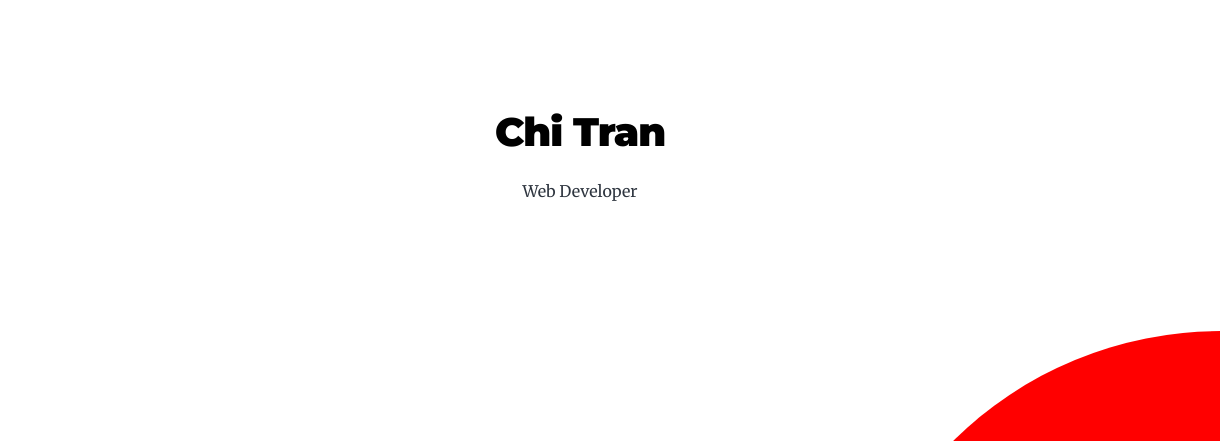
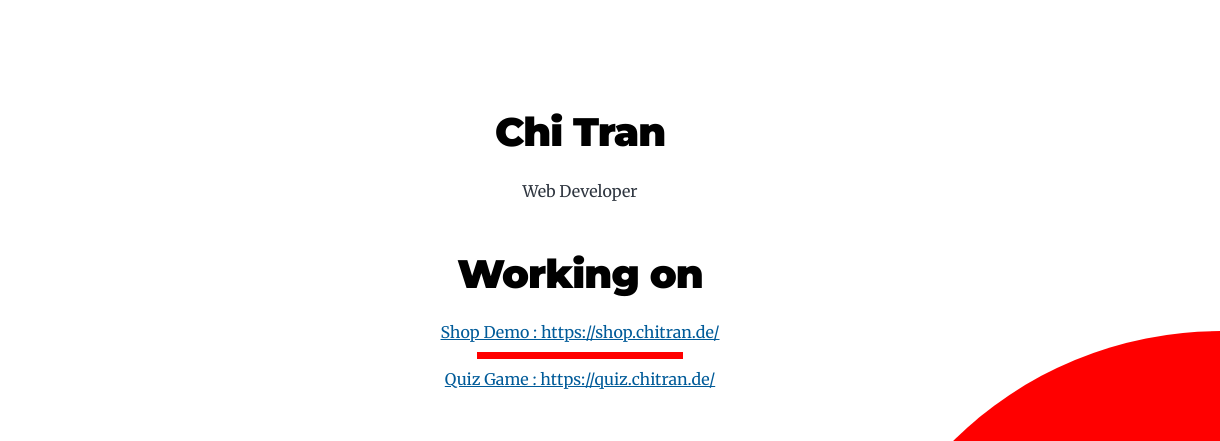
Before and after one commit to KhanhChiTran/chitran.de, a Gatsby site: page / in a window 1280 px wide. Shown: the part 90-531 px from the top of the page, 60-1280 px from the left. Built offline with nearby package versions, Linux system fonts and the light colour scheme; Gatsby itself is replaced by a stand-in of ours.

```diff
--- a/src/components/Header/header.js
+++ b/src/components/Header/header.js
@@ -5,31 +5,31 @@
  * See: https://www.gatsbyjs.com/docs/use-static-query/
  */
 
-import * as React from "react";
-import { Link, useStaticQuery, graphql } from "gatsby";
-import { StaticImage } from "gatsby-plugin-image";
-import "./header.scss";
+import * as React from "react"
+import { Link, useStaticQuery, graphql } from "gatsby"
+import { StaticImage } from "gatsby-plugin-image"
+import "./header.scss"
 
 const Header = () => {
-  const data = useStaticQuery(graphql`
-    query BioQuery {
-      site {
-        siteMetadata {
-          author {
-            name
-            summary
-          }
-          social {
-            twitter
-          }
-        }
-      }
-    }
-  `);
+  // const data = useStaticQuery(graphql`
+  //   query BioQuery {
+  //     site {
+  //       siteMetadata {
+  //         author {
+  //           name
+  //           summary
+  //         }
+  //         social {
+  //           twitter
+  //         }
+  //       }
+  //     }
+  //   }
+  // `)
 
   // Set these values by editing "siteMetadata" in gatsby-config.js
-  const author = data.site.siteMetadata?.author;
-  const social = data.site.siteMetadata?.social;
+  // const author = data.site.siteMetadata?.author;
+  // const social = data.site.siteMetadata?.social;
 
   return (
     <div className="header-wrap">
@@ -42,20 +42,20 @@
         <Link to="/" activeClassName="active">
           Home
         </Link>
-        <Link to="/about" activeClassName="active">
+        <Link to="/about/" activeClassName="active">
           About
         </Link>
-        <Link to="/projects" activeClassName="active">
+        <Link to="/projects/" activeClassName="active">
           Projects
         </Link>
 
-        <Link to="/hire" activeClassName="active">
+        <Link to="/hire/" activeClassName="active">
           {" "}
           Hire
         </Link>
       </nav>
     </div>
-  );
-};
+  )
+}
 
-export default Header;
+export default Header
--- a/src/components/Share/boxcenter.js
+++ b/src/components/Share/boxcenter.js
@@ -3,4 +3,8 @@
 export const BoxCenter = styled.div`
   margin: 20vh auto;
   text-align: center;
+
+  /* a {
+    display: block;
+  } */
 `
--- a/src/pages/index.js
+++ b/src/pages/index.js
@@ -4,6 +4,10 @@
 import Layout from "../components/Layout/layout"
 import SEO from "../components/seo"
 import { BoxCenter } from "../components/Share/boxcenter"
+
+// import { Button } from "luly"
+
+// console.log(Button)
 
 const BlogIndex = ({ data, location }) => {
   const siteTitle = data.site.siteMetadata?.title || `Title`
@@ -23,6 +27,14 @@
       <BoxCenter>
         <h1>Chi Tran</h1>
         <p> Web Developer</p>
+        <h1>Working on </h1>
+        <a href="https://shop.chitran.de/" target="_blank">
+          Shop Demo : https://shop.chitran.de/
+        </a>{" "}
+        <hr style={{ maxWidth: 200, padding: 3, backgroundColor: "red" }} />
+        <a href="https://quiz.chitran.de/" target="_blank">
+          Quiz Game : https://quiz.chitran.de/
+        </a>{" "}
       </BoxCenter>
     </Layout>
   )
--- a/src/style.css
+++ b/src/style.css
@@ -359,3 +359,6 @@
     left: -13px !important ;
   }
 }
+a:hover {
+  cursor: pointer;
+}
```
Also changed, not shown: src/pages/about.js (+10 -11 lines), src/pages/hire.js (+4 -5 lines), src/pages/projects.js (+7 -1 lines), README.md.
